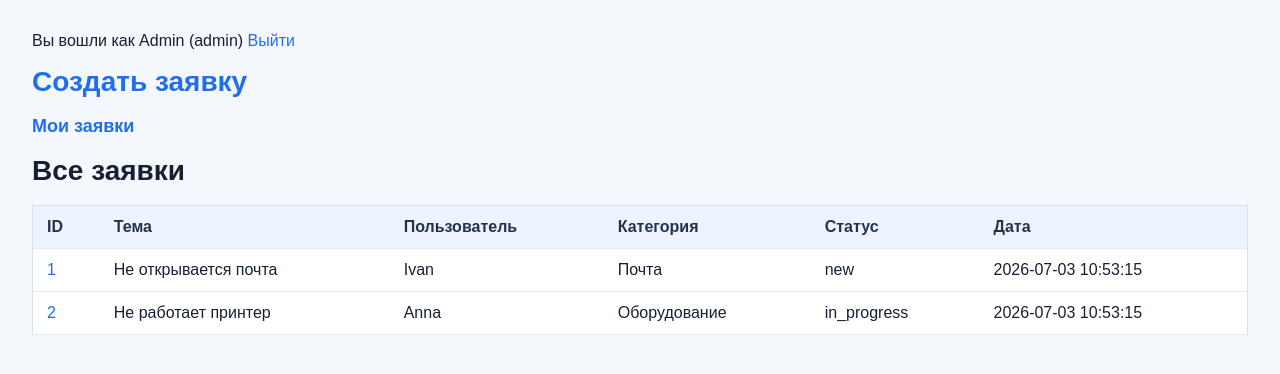
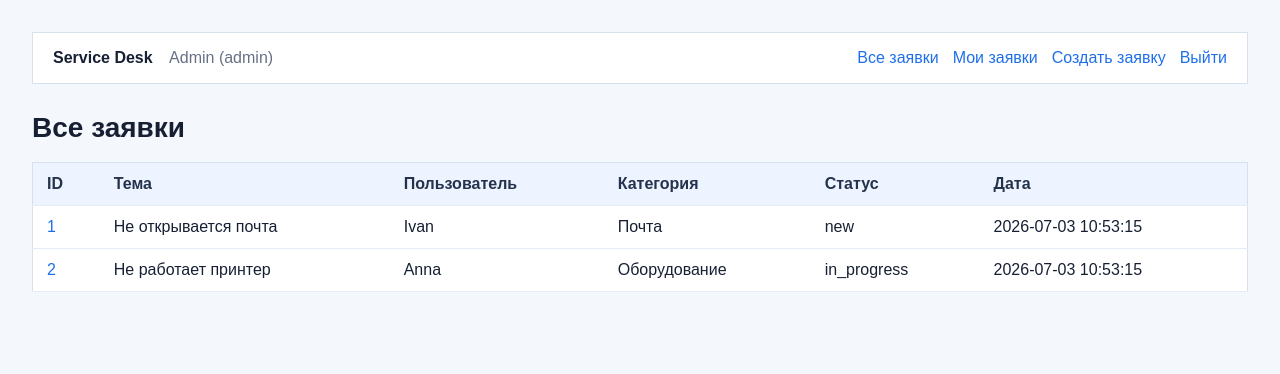
Before and after one commit to olmixr/service-desk, a PHP site: page / in a window 1280 px wide. Shown: the top 374 px of the page. Run offline with PHP 8.4, Linux system fonts and the light colour scheme; a user stored in the database is signed in; data comes from the database, SQL or seed files in the repository.

Commit message:
style: add top navigation

```diff
--- a/public/css/style.css
+++ b/public/css/style.css
@@ -56,3 +56,25 @@ th {
 tr:hover td {
     background: #f8fbff;
 }
+
+.topbar {
+    display: flex;
+    justify-content: space-between;
+    align-items: center;
+    gap: 16px;
+    margin-bottom: 28px;
+    padding: 16px 20px;
+    background: #ffffff;
+    border: 1px solid #d8e0ec;
+}
+
+.user-info {
+    margin-left: 12px;
+    color: #667085;
+}
+
+.nav-links {
+    display: flex;
+    gap: 14px;
+    align-items: center;
+}
--- a/public/index.php
+++ b/public/index.php
@@ -35,21 +35,29 @@ function e(string $value): string
 </head>
 <body>
 
-<?php if (isset($_SESSION['user_id'])): ?>
-    <p>
-        Вы вошли как <?= e($_SESSION['user_name']) ?>
-        (<?= e($_SESSION['user_role']) ?>)
-        <a href="logout.php">Выйти</a>
-    </p>
-<?php else: ?>
-    <p>
-        <a href="login.php">Войти</a>
-    </p>
-<?php endif; ?>
+<header class="topbar">
+    <div>
+        <strong>Service Desk</strong>
+        <?php if (isset($_SESSION['user_id'])): ?>
+            <span class="user-info">
+                <?= e($_SESSION['user_name']) ?> (<?= e($_SESSION['user_role']) ?>)
+            </span>
+        <?php endif; ?>
+    </div>
 
+    <nav class="nav-links">
+        <a href="index.php">Все заявки</a>
+        <a href="my-tickets.php">Мои заявки</a>
+        <a href="create-ticket.php">Создать заявку</a>
 
-<h1><a href="create-ticket.php">Создать заявку</a></h1>
-<h3><a href="my-tickets.php">Мои заявки</a></h3>
+        <?php if (isset($_SESSION['user_id'])): ?>
+            <a href="logout.php">Выйти</a>
+        <?php else: ?>
+            <a href="login.php">Войти</a>
+        <?php endif; ?>
+    </nav>
+</header>
+
 <h1>Все заявки</h1>
 
 <table>
```
